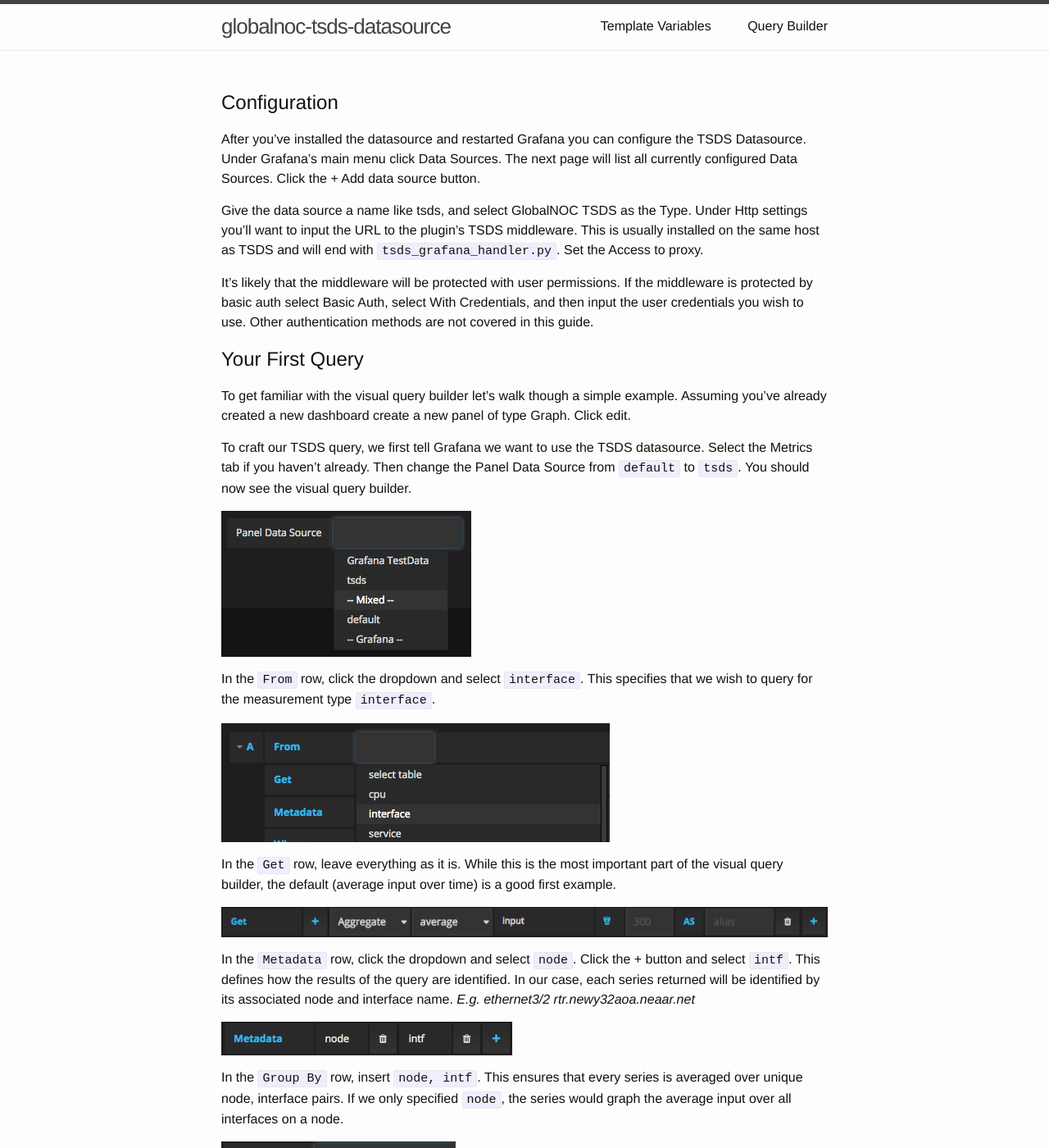
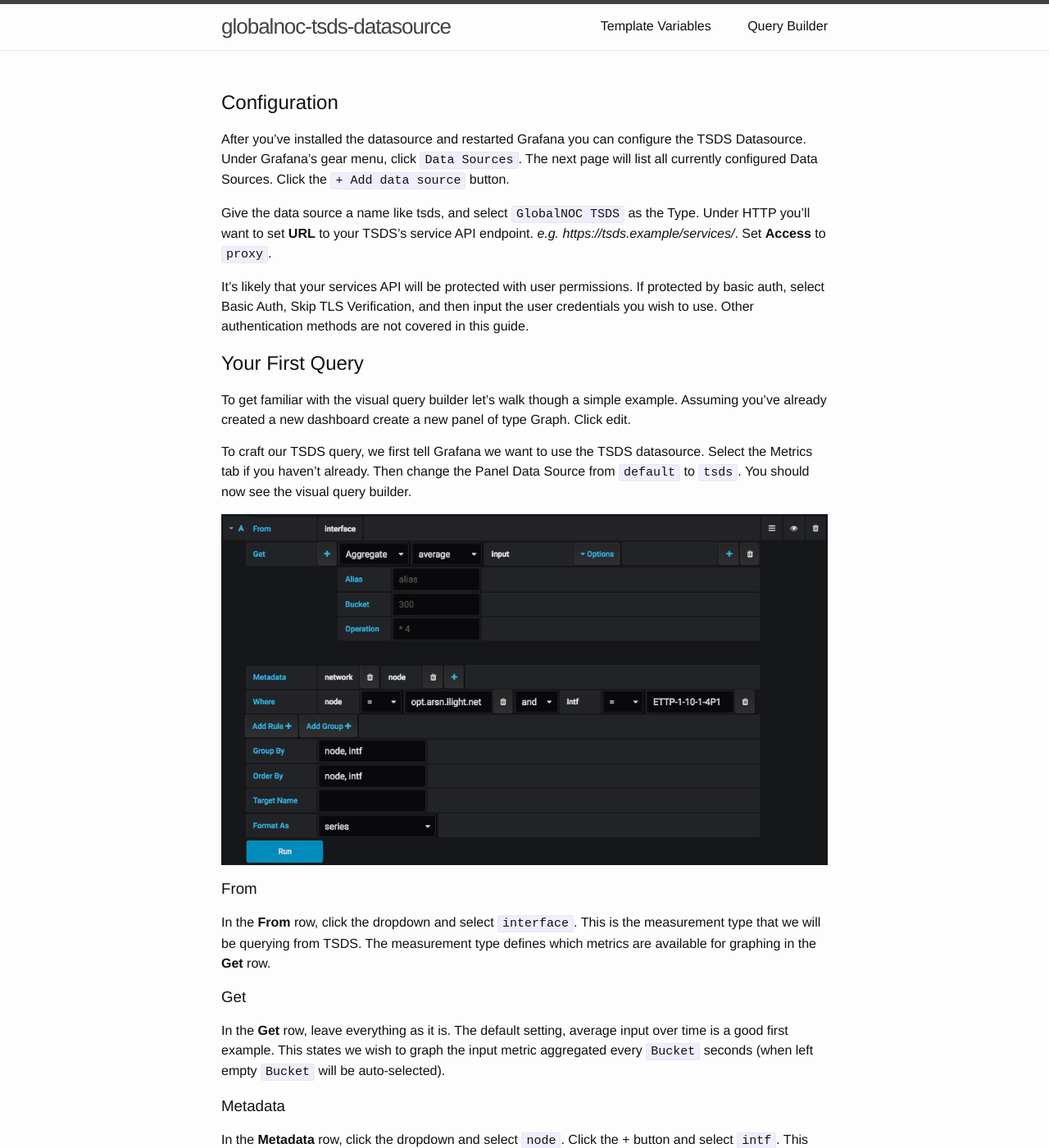
Before and after one commit to GlobalNOC/tsds-grafana, a Jekyll site: the page built from index.md, in a window 1280 px wide and 1400 px high. Shown: the whole window at 82% size. Built offline with Jekyll 4.4.1, drawn with Linux system fonts in a browser that asks for light colours; some of the changed text lies outside the part shown.

Commit message:
adding updated main page and new images

```diff
--- a/index.md
+++ b/index.md
@@ -9,21 +9,19 @@
 ## Configuration
 
 After you've installed the datasource and restarted Grafana you can
-configure the TSDS Datasource. Under Grafana's main menu click Data
-Sources. The next page will list all currently configured Data
-Sources. Click the + Add data source button.
+configure the TSDS Datasource. Under Grafana's gear menu, click `Data
+Sources`. The next page will list all currently configured Data
+Sources. Click the `+ Add data source` button.
 
-Give the data source a name like tsds, and select GlobalNOC TSDS as
-the Type. Under Http settings you'll want to input the URL to the
-plugin's TSDS middleware. This is usually installed on the same host
-as TSDS and will end with `tsds_grafana_handler.py`. Set the Access to
-proxy.
+Give the data source a name like tsds, and select `GlobalNOC TSDS` as
+the Type. Under HTTP you'll want to set **URL** to your TSDS's service
+API endpoint. *e.g. https://tsds.example/services/*. Set **Access** to
+`proxy`.
 
-It's likely that the middleware will be protected with user
-permissions. If the middleware is protected by basic auth select Basic
-Auth, select With Credentials, and then input the user credentials you
-wish to use. Other authentication methods are not covered in this
-guide.
+It's likely that your services API will be protected with user
+permissions. If protected by basic auth, select Basic Auth, Skip TLS
+Verification, and then input the user credentials you wish to
+use. Other authentication methods are not covered in this guide.
 
 ## Your First Query
 
@@ -36,41 +34,46 @@
 the Panel Data Source from `default` to `tsds`. You should now see the
 visual query builder.
 
-![]({{ "/assets/img/first-datasource.png" | relative_url }})
+<p align="center">
+<img src="{{ "/assets/img/basic-input-graph.png" | relative_url }}"/>
+</p>
 
-In the `From` row, click the dropdown and select `interface`. This
-specifies that we wish to query for the measurement type `interface`.
+### From
 
-![]({{ "/assets/img/first-from.png" | relative_url }})
+In the **From** row, click the dropdown and select `interface`. This
+is the measurement type that we will be querying from TSDS. The
+measurement type defines which metrics are available for graphing in
+the **Get** row.
 
-In the `Get` row, leave everything as it is. While this is the most
-important part of the visual query builder, the default (average input
-over time) is a good first example.
+### Get
 
-![]({{ "/assets/img/first-get.png" | relative_url }})
+In the **Get** row, leave everything as it is. The default setting,
+average input over time is a good first example. This states we wish
+to graph the input metric aggregated every `Bucket` seconds (when left
+empty `Bucket` will be auto-selected).
 
-In the `Metadata` row, click the dropdown and select `node`. Click
+### Metadata
+
+In the **Metadata** row, click the dropdown and select `node`. Click
 the + button and select `intf`. This defines how the results of the
 query are identified. In our case, each series returned will be
 identified by its associated node and interface
-name. *E.g. ethernet3/2 rtr.newy32aoa.neaar.net*
+name. *E.g. ETTP-1-10-1-4P1 opt.arsn.ilight.net*
 
-![]({{ "/assets/img/first-metadata.png" | relative_url }})
+### Group By
 
-In the `Group By` row, insert `node, intf`. This ensures that every
+In the **Group By** row, insert `node, intf`. This ensures that every
 series is averaged over unique node, interface pairs. If we only
 specified `node`, the series would graph the average input over all
 interfaces on a node.
 
-![]({{ "/assets/img/first-group-by.png" | relative_url }})
+### Where
 
-In the `Where` row, select `node` from the dropdown. Select `=` from
-the operator dropdown. Finally type the `r` character in the input
-box; This should expose some devices via auto-complete.
+In the **Where** row, select `node` from the dropdown. Select `=` from
+the operator dropdown. Finally type a character into the input box;
+This should expose some devices via auto-complete. Once a device has
+been your graph will be populated.
 
-![]({{ "/assets/img/first-where.png" | relative_url }})
-
-Pick one. If you don't see any data, try again until you see data on
-your graph.
-
-![]({{ "/assets/img/first-result.png" | relative_url }})
+<p align="center">
+<img src="{{ "/assets/img/basic-input-graph-result.png" | relative_url }}"/>
+</p>
```
Also changed, not shown: assets/img/basic-input-graph-result.png (added), assets/img/basic-input-graph.png (added).
